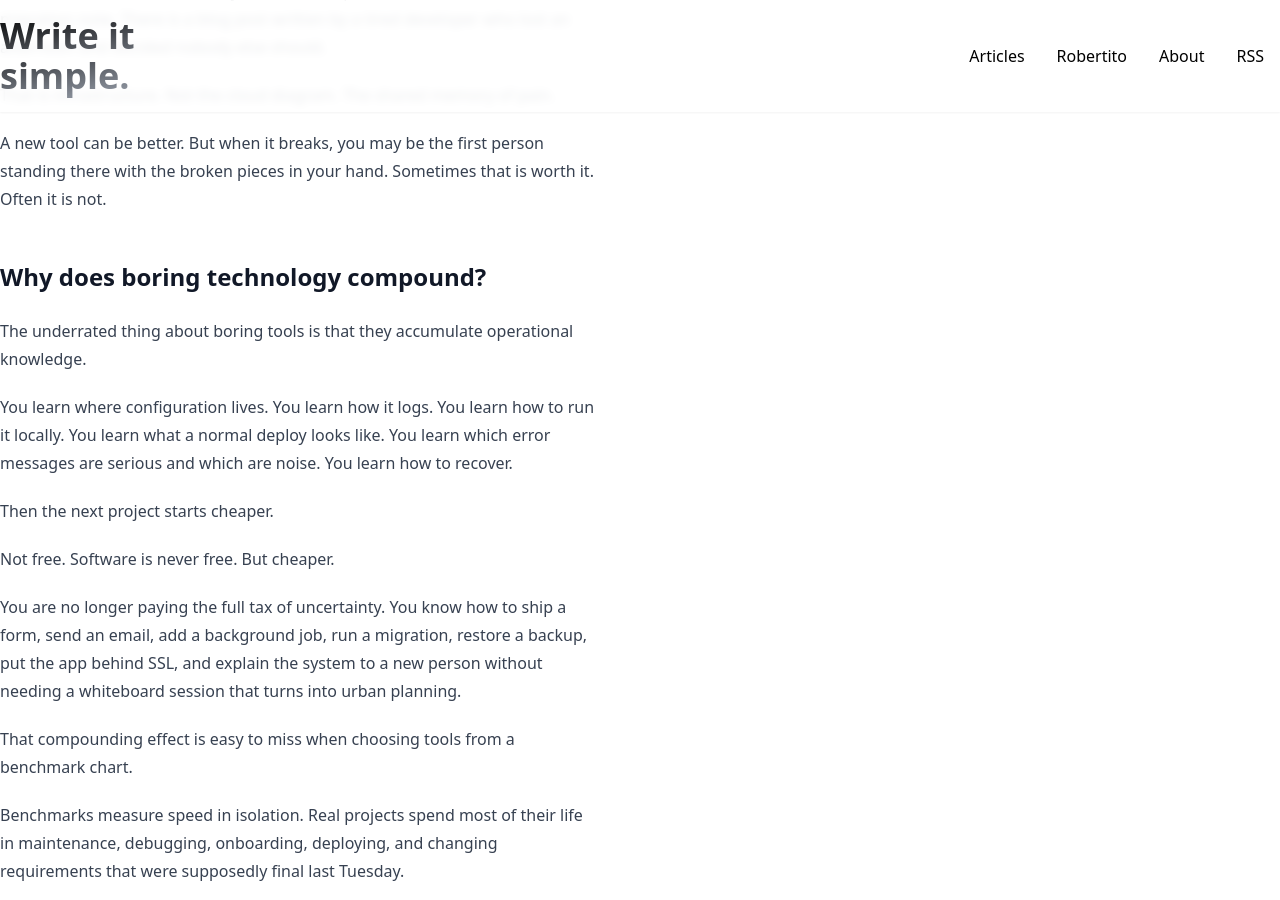
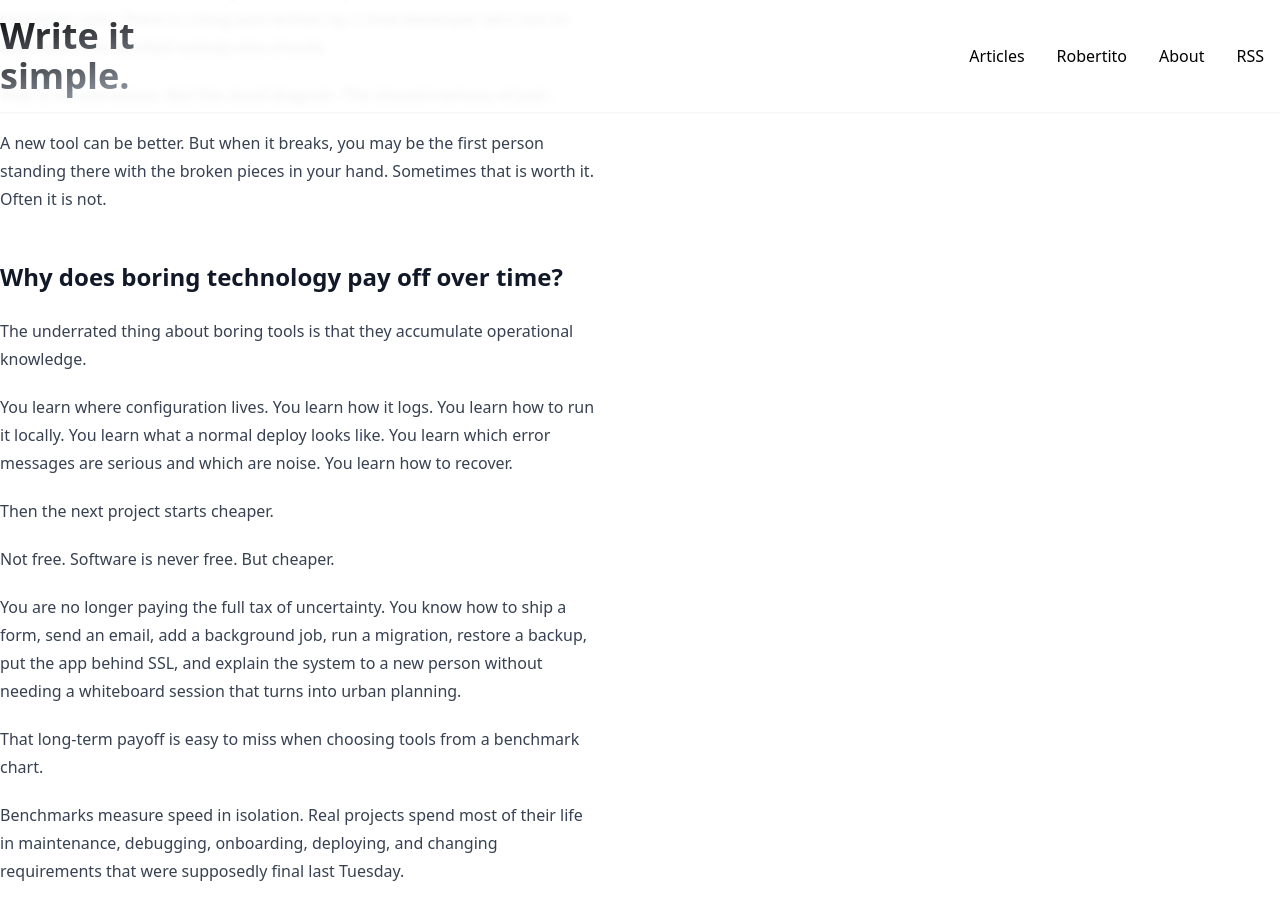
Before and after one commit to juanmanuelramallo/blog, a Jekyll site: the page built from _posts/2026-05-25-the-boring-stack-wins.md, in a window 1280 px wide and 900 px high, scrolled down 1443 px. Built offline with Jekyll 4.4.1, drawn with Linux system fonts in a browser that asks for light colours.

Commit message:
Refine boring stack wording

```diff
--- a/_posts/2026-05-25-the-boring-stack-wins.md
+++ b/_posts/2026-05-25-the-boring-stack-wins.md
@@ -45,7 +45,7 @@ That is infrastructure. Not the cloud diagram. The shared memory of pain.
 
 A new tool can be better. But when it breaks, you may be the first person standing there with the broken pieces in your hand. Sometimes that is worth it. Often it is not.
 
-## Why does boring technology compound?
+## Why does boring technology pay off over time?
 
 The underrated thing about boring tools is that they accumulate operational knowledge.
 
@@ -57,7 +57,7 @@ Not free. Software is never free. But cheaper.
 
 You are no longer paying the full tax of uncertainty. You know how to ship a form, send an email, add a background job, run a migration, restore a backup, put the app behind SSL, and explain the system to a new person without needing a whiteboard session that turns into urban planning.
 
-That compounding effect is easy to miss when choosing tools from a benchmark chart.
+That long-term payoff is easy to miss when choosing tools from a benchmark chart.
 
 Benchmarks measure speed in isolation. Real projects spend most of their life in maintenance, debugging, onboarding, deploying, and changing requirements that were supposedly final last Tuesday.
 
```
Also changed, not shown: other parts of _posts/2026-05-25-the-boring-stack-wins.md (+1 -1 lines), SEO_AEO_PLAN.md (+2 -2 lines).
